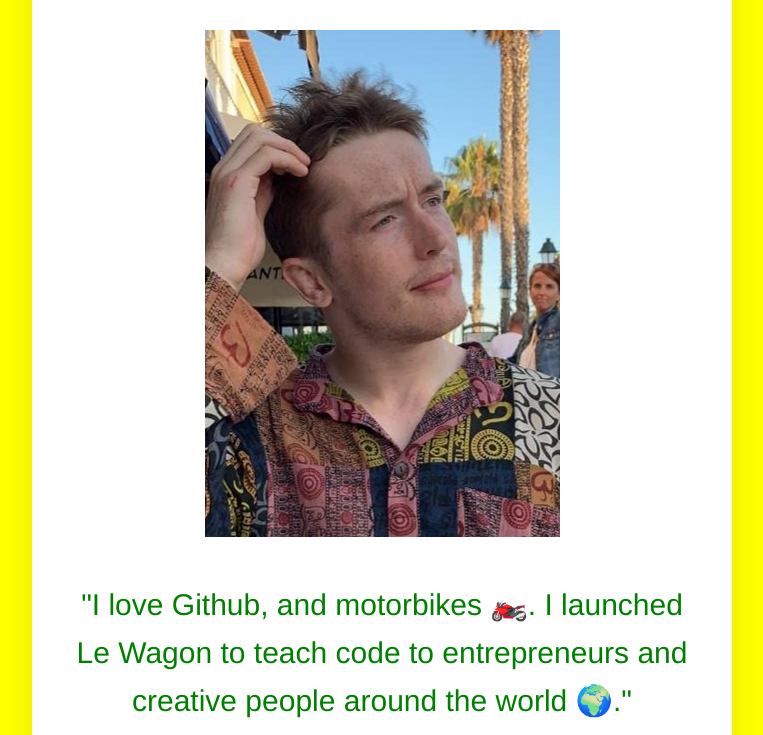
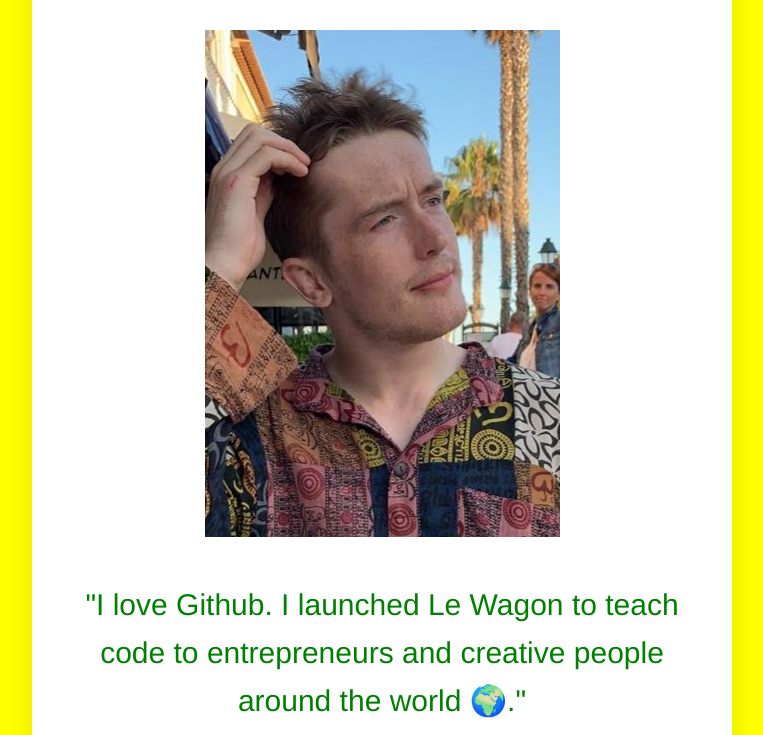
Before and after one commit to JoshFKennedy/githubTest, a plain HTML site: page index.html in a window 1280 px wide. Shown: the part 217-952 px from the top of the page, without its empty margins (258-1021 px from the left). Drawn offline with Linux system fonts and the light colour scheme.

Commit message:
in profile test

```diff
--- a/index.html
+++ b/index.html
@@ -14,7 +14,7 @@
         <h1>Hello, I'm Josh 😎</h1>
         <img src="./images/Picture1.png">
         <p>
-          "I love Github, and motorbikes 🏍️. I launched Le Wagon to teach code to entrepreneurs
+          "I love Github. I launched Le Wagon to teach code to entrepreneurs
           and
           creative people around the world 🌍."
         </p>
```
